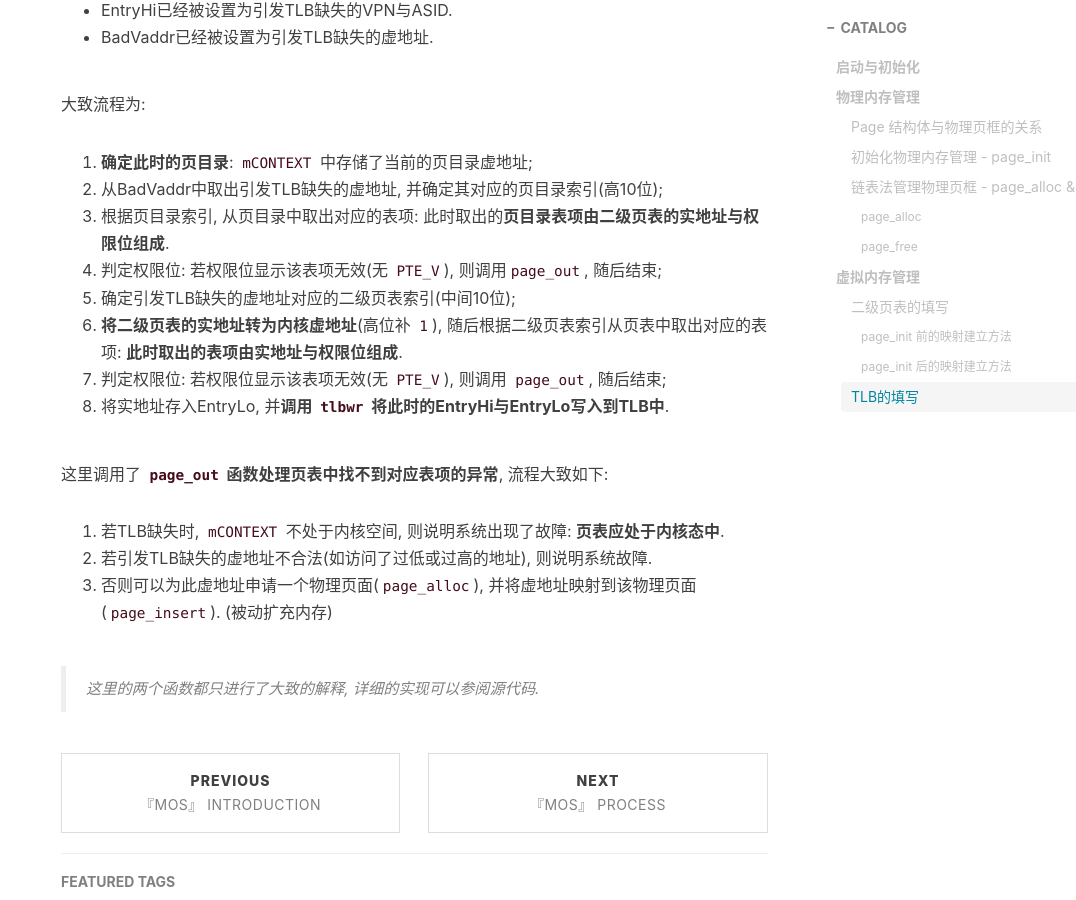
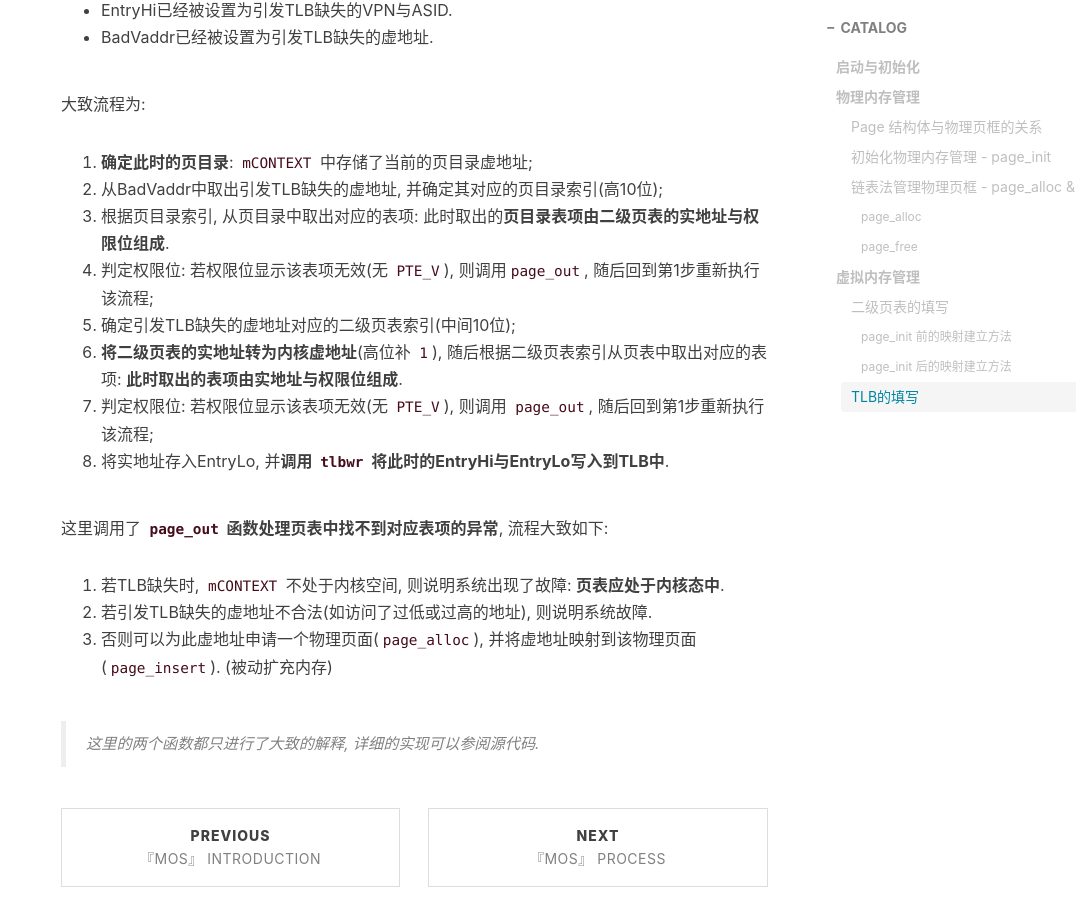
Before and after one commit to Coekjan/coekjan.github.io, a Jekyll site: the page built from _posts/MOS/2021-07-23-Boot-And-Memory-Management.md, in a window 1280 px wide and 900 px high, scrolled down 11442 px. Shown: the whole window, without its empty margins (204-1280 px from the left). Built offline with Jekyll 4.4.1, drawn with Linux system fonts in a browser that asks for light colours; nearby versions of some CDN libraries; comment, search, counter and statistics services are not loaded.

Commit message:
Fix explanation on `do_refill`

```diff
--- a/_posts/MOS/2021-07-23-Boot-And-Memory-Management.md
+++ b/_posts/MOS/2021-07-23-Boot-And-Memory-Management.md
@@ -386,10 +386,10 @@ END(tlb_out)
 1. **确定此时的页目录**: `mCONTEXT` 中存储了当前的页目录虚地址;
 2. 从BadVaddr中取出引发TLB缺失的虚地址, 并确定其对应的页目录索引(高10位);
 3. 根据页目录索引, 从页目录中取出对应的表项: 此时取出的**页目录表项由二级页表的实地址与权限位组成**.
-4. 判定权限位: 若权限位显示该表项无效(无 `PTE_V`), 则调用`page_out`, 随后结束;
+4. 判定权限位: 若权限位显示该表项无效(无 `PTE_V`), 则调用`page_out`, 随后回到第1步重新执行该流程;
 5. 确定引发TLB缺失的虚地址对应的二级页表索引(中间10位);
 6. **将二级页表的实地址转为内核虚地址**(高位补 `1`), 随后根据二级页表索引从页表中取出对应的表项: **此时取出的表项由实地址与权限位组成**.
-7. 判定权限位: 若权限位显示该表项无效(无 `PTE_V`), 则调用 `page_out`, 随后结束;
+7. 判定权限位: 若权限位显示该表项无效(无 `PTE_V`), 则调用 `page_out`, 随后回到第1步重新执行该流程;
 8. 将实地址存入EntryLo, 并**调用 `tlbwr` 将此时的EntryHi与EntryLo写入到TLB中**.
 
 这里调用了 **`page_out` 函数处理页表中找不到对应表项的异常**, 流程大致如下:
```
